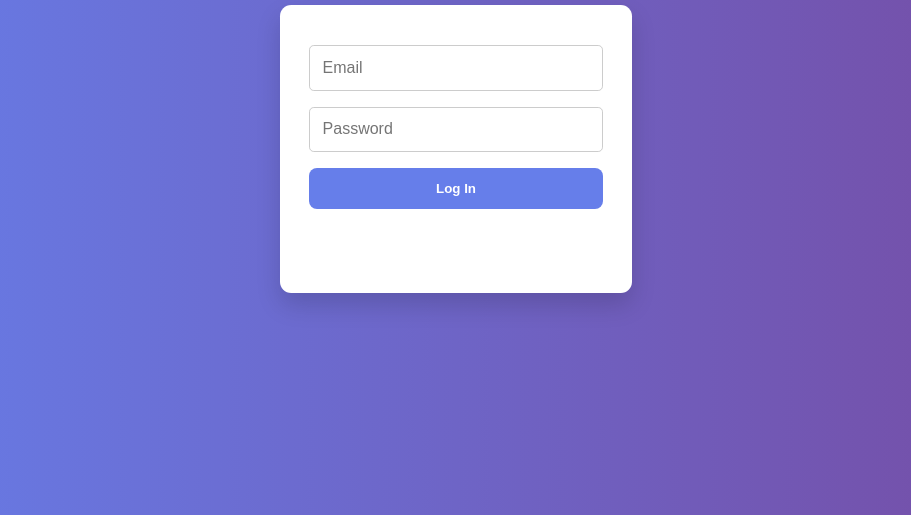
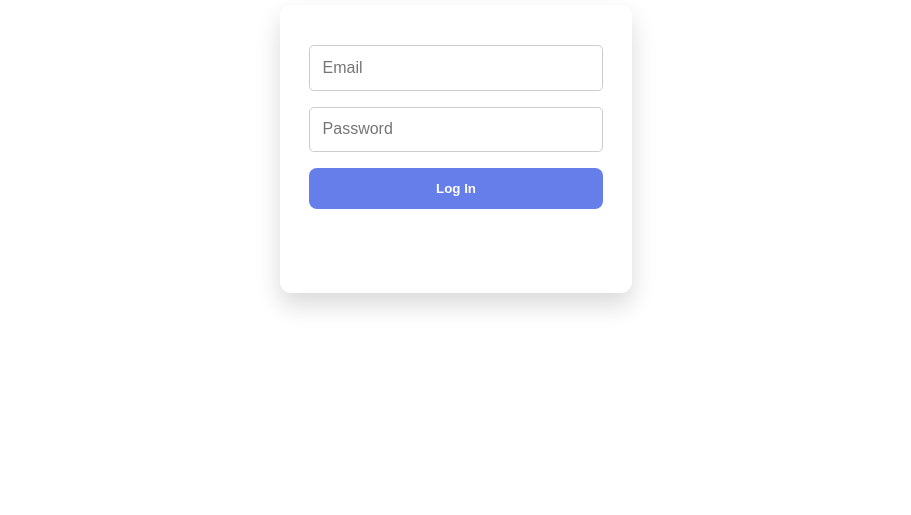
Before and after one commit to ArfanFahad/Task_Manager, a website with bundled scripts: page frontend/views/login.html in a window 1280 px wide. Shown: the part 285-800 px from the top of the page, without its empty margins (184-1095 px from the left). Built offline with nearby package versions, Linux system fonts and the light colour scheme.

Commit message:
feat(style): changes background color

```diff
--- a/frontend/css/login.css
+++ b/frontend/css/login.css
@@ -1,7 +1,6 @@
 body {
   margin: 0;
   font-family: sans-serif;
-  background: linear-gradient(to right, #667eea, #764ba2);
   display: flex;
   align-items: center;
   justify-content: center;
```
